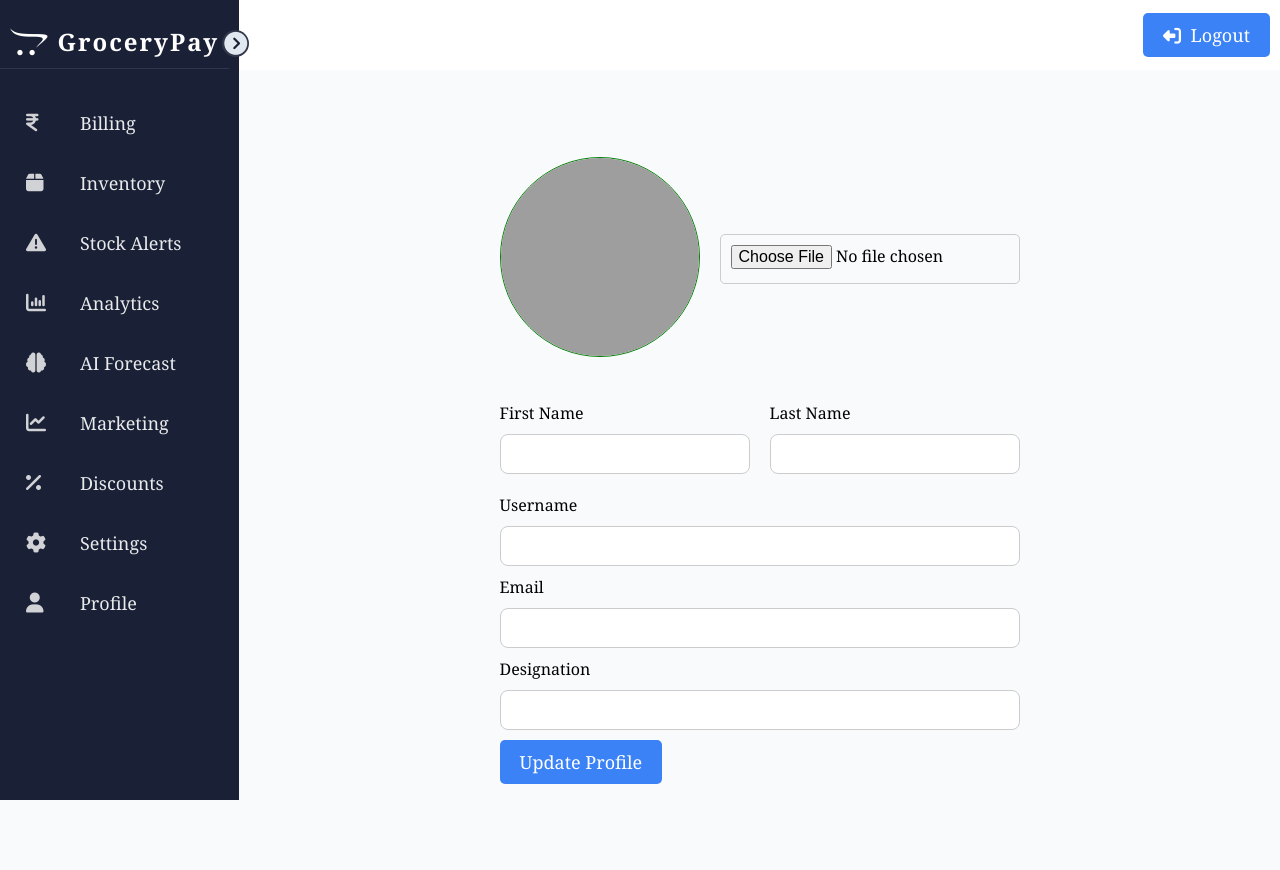
After one commit to developerdatascience/ecart_bill_system, a FastAPI app: template templates/profile.html in a window 1280 px wide. The commit adds this page. Run offline with FastAPI, Linux system fonts and the light colour scheme; the template is opened without the code that fills it, so the values that code supplies are empty; some libraries are stand-ins or nearby versions; grey boxes are pictures that could not be loaded.

Commit message:
profile UI added

```diff
--- a/app/main.py
+++ b/app/main.py
@@ -1,5 +1,5 @@
 from fastapi import FastAPI
-from .routers import orders, login, landingpage
+from .routers import orders, login, landingpage, profile, analytics
 from fastapi.middleware.cors import CORSMiddleware
 from fastapi.staticfiles import StaticFiles
 
@@ -17,6 +17,10 @@ app.add_middleware(
     allow_headers=["*"],
 )
 
+
+
 app.include_router(landingpage.router, tags=["landingpage"])
 app.include_router(orders.router, tags=["orders"])
 app.include_router(login.router, tags=["Authentications"])
+app.include_router(profile.router, tags=["profile"])
+app.include_router(analytics.router, tags=["analytics"])
--- a/app/models/users.py
+++ b/app/models/users.py
@@ -7,10 +7,13 @@ class User(Base):
     __tablename__ = "users"
 
     id = Column(Integer, primary_key=True, index=True)
+    first_name = Column(String)
+    last_name = Column(String)
     username = Column(String, unique=True, index=True)
     email = Column(String, unique=True, index=True)
     hashed_password = Column(String)
     profile_picture = Column(String)
+    designation = Column(String)
     is_active = Column(Boolean, default=True)
     created_at = Column(DateTime, default= datetime.now())
 
--- a/app/routers/bills.py
+++ b/app/routers/bills.py
@@ -0,0 +1,3 @@
+from fastapi import APIRouter, Depends, Form
+from fastapi.responses import HTMLResponse
+from fastapi.templating import Jinja2Tempalates
--- a/app/routers/login.py
+++ b/app/routers/login.py
@@ -42,6 +42,8 @@ async def signup(
 async def register(
     request: Request,
     db:DbDependency,
+    first_name: str = Form(...),
+    last_name: str = Form(...),
     username: str = Form(...),
     email: str = Form(...),
     password: str = Form(...)
@@ -64,6 +66,8 @@ async def register(
     hashed_password = get_hashed_password(password)
     try:
         new_user = User(
+        first_name = first_name,
+        last_name = last_name,
         username = username,
         email = email,
         hashed_password = hashed_password
--- a/static/base.css
+++ b/static/base.css
@@ -159,8 +159,6 @@ body {
 .main {
     /* background-color: var(--accent-color); */
     width: 100%;
-    display: flex;
-    flex-direction: row;
 }
 
 .main .navbar-ctrl {
@@ -180,6 +178,13 @@ body {
     align-items: center;
     gap: 10px;
     color: black;
+}
+
+.user img {
+    width: 30px;
+    height: 30px;
+    border: 1px solid green;
+    border-radius: 50%;
 }
 
 .user i {
@@ -211,6 +216,10 @@ form button {
     gap: 10px;
 }
 
+form button i {
+    transform: rotate(180deg);
+}
+
 
 
 
--- a/static/js/register.js
+++ b/static/js/register.js
@@ -37,12 +37,46 @@
 //     }, 3000);
 // }
 
-const errormessage = document.getElementById("messagebox");
+// const errormessage = document.getElementById("messagebox");
+// setTimeout(() => {
+//     errormessage.remove("show");
+// }, 6000);
+
+// const toast = document.getElementById("toast");
+// setTimeout(() => {
+//     toast.classList.remove("show");
+// }, 6000);
+
+
+
+// document.getElementById("profile-form").addEventListener("submit", async function(event) {
+//     event.preventDefault();
+
+//     const formData = new FormData(this);
+
+//     const response = await fetch("/update_profile", {
+//         method: "POST",
+//         body: formData
+//     });
+
+//     if (response.ok) {
+//         showToast("Profile updated successfully!")
+//     } else {
+//         showToast("Failed to update profile")
+//     }
+// });
+
+// function showToast(message, isError = false) {
+//     let toast = document.getElementById("toast");
+//     toast.innerText = message;
+//     toast.className = isError ? "toast error" : "toast";
+//     toast.style.display = "block";
+//     setTimeout(() => { toast.style.display = "none"; }, 3000);
+// }
+
+
+
+const updatemessage = document.getElementById("flash-messages");
 setTimeout(() => {
-    errormessage.remove("show");
-}, 6000);
-
-const toast = document.getElementById("toast");
-setTimeout(() => {
-    toast.classList.remove("show");
-}, 6000);
+    updatemessage.remove("show");
+}, 3000);
--- a/static/login.css
+++ b/static/login.css
@@ -19,10 +19,12 @@ body {
     box-shadow: 0 2px 4px rgba(0,0,0,0.1);
 }
 
-.nav-header {
+.nav-header a {
     display: flex;
+    flex-direction: row;
     align-items: center;
     gap: 0.8rem;
+    text-decoration: none;
 }
 
 .nav-header i {
--- /dev/null
+++ b/static/profile.css
@@ -0,0 +1,112 @@
+*{
+    padding: 0;
+    margin: 0;
+    box-sizing: border-box;
+}
+
+
+.profile {
+    height: 100vh;
+    display: flex;
+    justify-content: center;
+    align-items: center;
+}
+
+.upload_pic {
+    display: flex;
+    flex-direction: row;
+    justify-content: center;
+    align-items: center;
+    gap: 20px;
+}
+
+.img-section img {
+    width: 200px;
+    height: 200px;
+    border: 1px solid green;
+    border-radius: 50%;
+}
+
+.upload-section input {
+    width: 300px;
+    height: 50px;
+    border-radius: 5px;
+    border: 1px solid #ccc;
+    padding: 10px;
+    font-size: 16px;
+    outline: none;
+    transition: border-color 0.3s;
+}
+
+.form-input {
+    margin-top: 30px;
+}
+
+.form-group {
+    display: flex;
+    flex-direction: column;
+    gap: 10px;
+    margin: 10px 0px 10px 0px;
+}
+
+.form-input .name-group {
+    display: flex;
+    flex-direction: row;
+    gap:  20px;
+
+}
+
+.name-group .form-group {
+    width: 100%;
+}
+
+.form-group input {
+    height: 40px;
+    border: 1px solid #ccc;
+    border-radius: 8px;
+    padding: 10px;
+    font-size: 15px;
+}
+
+.form-group input:focus {
+    border-color: #007bff;
+}
+.form-group input::placeholder {
+    padding-right: 5px;
+}
+
+/* Add to your CSS file */
+.flash-messages {
+    position: fixed;
+    top: 120px;
+    right: 20px;
+    z-index: 1000;
+    max-width: 400px;
+}
+
+.alert {
+    padding: 1rem;
+    margin-bottom: 1rem;
+    border-radius: 5px;
+    display: flex;
+    align-items: center;
+    gap: 0.75rem;
+    animation: slideIn 0.3s ease-out;
+}
+
+.alert.success {
+    background: #d4edda;
+    color: #155724;
+    border: 1px solid #c3e6cb;
+}
+
+.alert.error {
+    background: #f8d7da;
+    color: #721c24;
+    border: 1px solid #f5c6cb;
+}
+
+@keyframes slideIn {
+    from { transform: translateX(100%); }
+    to { transform: translateX(0); }
+}
--- a/static/signup.css
+++ b/static/signup.css
@@ -20,11 +20,14 @@ body {
     box-shadow: 0 2px 4px rgba(0,0,0,0.1);
 }
 
-.nav-header {
+.nav-header a{
+    text-decoration: none;
     display: flex;
+    flex-direction: row;
     align-items: center;
     gap: 0.8rem;
 }
+
 
 .nav-header i {
     font-size: 2rem;
--- a/templates/base.html
+++ b/templates/base.html
@@ -5,6 +5,7 @@
     <meta name="viewport" content="width=device-width, initial-scale=1.0">
     <script src="https://kit.fontawesome.com/606d99f9be.js" crossorigin="anonymous"></script>
     <link rel="stylesheet" href="/static/base.css">
+    <link rel="stylesheet" href="/static/profile.css">
     <title>{% block title %}GroceryPay{% endblock %}</title>
 </head>
 <body>
@@ -16,7 +17,8 @@
             <div class="navbar-ctrl">
                 <div class="user">
                     {% if user %}
-                    <i class="fa-solid fa-user"></i>
+                    <img src="/static/images/{{ user.email }}/{{ user.username }}.jpg" alt="" srcset="">
+                    <!-- <i class="fa-solid fa-user"></i> -->
                     <p class="username">{{ user.username }}</p>
                     {% endif %}
                 </div>
@@ -33,5 +35,6 @@
         </div>
     </div>
     <script src="/static/js/base.js"></script>
+    <script src="/static/js/register.js"></script>
 </body>
 </html>
--- a/templates/landingpage.html
+++ b/templates/landingpage.html
@@ -17,7 +17,7 @@
 
     <div class="main-container">
         <div class="hero-section">
-            <h1>Welcome to GroceryPay</h1>
+            <h1>Welcome to GroceryPay 🛒</h1>
             <p>Smart grocery billing made simple</p>
         </div>
 
--- a/templates/login.html
+++ b/templates/login.html
@@ -11,8 +11,10 @@
     <div class="main">
         <div class="navbar">
             <div class="nav-header">
-                <i class="fa-brands fa-opencart"></i>
-                <h2>GroceryPay</h2>
+                <a href="/">
+                    <i class="fa-brands fa-opencart"></i>
+                    <h2>GroceryPay</h2>
+                </a>
             </div>
         </div>
 
--- /dev/null
+++ b/templates/profile.html
@@ -0,0 +1,59 @@
+{% extends "base.html" %}
+
+{% block title %}Profile - GroceryPay{% endblock %}
+
+{% block content %}
+    <div class="profile">
+        <div class="flash-messages show" id="flash-messages">
+            {% if flash_success %}
+            <div class="alert success">
+                <i class="fas fa-check-circle"></i> {{ flash_success }}
+            </div>
+            {% endif %}
+
+            {% if flash_error %}
+            <div class="alert error">
+                <i class="fas fa-exclamation-circle"></i> {{ flash_error }}
+            </div>
+            {% endif %}
+        </div>
+        <form action="/update_profile" id="profile-form" method="post" enctype="multipart/form-data">
+            <div class="upload_pic">
+                <div class="img-section">
+                    <img src="{{ user.profile_picture }}" alt="Profile Picture" onerror="this.onerror=null;this.src='/static/images/default.png';">
+                </div>
+                <div class="upload-section">
+                    <!-- Changed name attribute to match the endpoint parameter -->
+                    <input type="file" name="profile_picture" id="profile_picture">
+                </div>
+            </div>
+            <div class="form-input">
+                <div class="name-group">
+                    <div class="form-group">
+                        <label for="first_name">First Name</label>
+                        <input type="text" name="first_name" id="first_name" value="{{ user.first_name }}" required>
+                    </div>
+                    <div class="form-group">
+                        <label for="last_name">Last Name</label>
+                        <input type="text" name="last_name" id="last_name" value="{{ user.last_name }}" required>
+                    </div>
+                </div>
+                <div class="form-group">
+                    <label for="username">Username</label>
+                    <input type="text" name="username" id="username" value="{{ user.username }}" required>
+                </div>
+                <div class="form-group">
+                    <label for="email">Email</label>
+                    <input type="email" name="email" id="email" value="{{ user.email }}" required>
+                </div>
+                <div class="form-group">
+                    <label for="designation">Designation</label>
+                    <input type="text" name="designation" id="designation" value="{{ user.designation }}" required>
+                </div>
+                <div class="button-group">
+                    <button type="submit">Update Profile</button>
+                </div>
+            </div>
+        </form>
+    </div>
+{% endblock %}
--- a/templates/sidebar.html
+++ b/templates/sidebar.html
@@ -8,42 +8,44 @@
 
 <div class="menu">
     <ul>
-        <li><a href="/dashboard">
+        {% if user.username == "admin" %}
+        <li><a href="/dashboard" class="ajax-link">
             <i class="fa-solid fa-gauge-high"></i>
             <p>Dashboard</p>
+        {% endif %}
         </a></li>
-        <li><a href="/billing">
+        <li><a href="/billing" class="ajax-link">
             <i class="fa-solid fa-indian-rupee-sign"></i>
             <p>Billing</p>
         </a></li>
-        <li><a href="/inventory">
+        <li><a href="/inventory" class="ajax-link">
             <i class="fa-solid fa-box"></i>
             <p>Inventory</p>
         </a></li>
-        <li><a href="/stockalerts">
+        <li><a href="/stockalerts" class="ajax-link">
             <i class="fa-solid fa-triangle-exclamation"></i>
             <p>Stock Alerts</p>
         </a></li>
-        <li><a href="/analytics">
+        <li><a href="/analytics" class="ajax-link">
             <i class="fa-solid fa-chart-column"></i>
             <p>Analytics</p>
         </a></li>
-        <li><a href="/forecast">
+        <li><a href="/forecast" class="ajax-link">
             <i class="fa-solid fa-brain"></i>
             <p>AI Forecast</p>
         </a></li>
-        <li><a href="/marketing">
+        <li><a href="/marketing" class="ajax-link">
             <i class="fa-solid fa-chart-line"></i>
             <p>Marketing</p>
         </a></li>
-        <li><a href="/discounts">
+        <li><a href="/discounts" class="ajax-link">
             <i class="fa-solid fa-percent"></i>
             <p>Discounts</p></a></li>
-        <li><a href="/settings">
+        <li><a href="/settings" class="ajax-link">
             <i class="fa-solid fa-gear"></i>
             <p>Settings</p>
         </a></li>
-        <li><a href="/profile">
+        <li><a href="/profile" class="ajax-link">
             <i class="fa-solid fa-user"></i>
             <p>Profile</p>
         </a></li>
```
Also changed, not shown: app/routers/analytics.py (+19 -0 lines), app/routers/profile.py (added, +115 -0 lines), templates/analytics.html (added, +12 -0 lines), templates/signup.html (+12 -2 lines), static/images/harendra263@gmail.com/harendra263.jpg (added), static/images/lisa@gmail.com/lisa.jpg (added).
